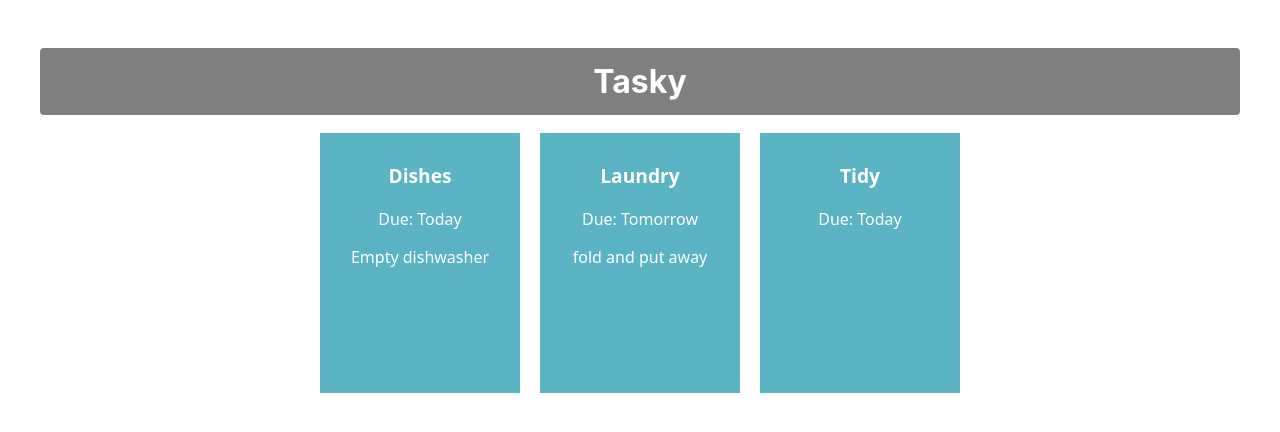
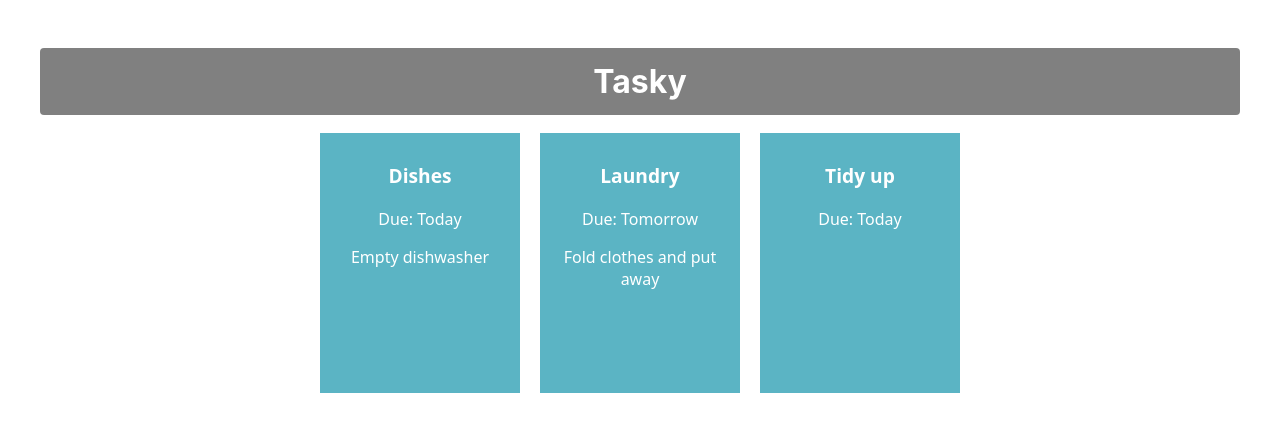
Before and after one commit to theopakieser/react-basics-labs, a React (Create React App) app in the folder tasky/: page / in a window 1280 px wide. Shown: the top 432 px of the page. Built offline with nearby package versions, Linux system fonts and the light colour scheme.

Commit message:
Added task state

```diff
--- a/tasky/src/App.js
+++ b/tasky/src/App.js
@@ -1,13 +1,21 @@
+import React, { useState } from 'react';
 import './App.css';
 import Task from './components/Task';
 
 function App() {
+  const [ taskState, setTaskState ] = useState({
+    tasks: [
+      { title:"Dishes", description: "Empty dishwasher", deadline: "Today" },
+      { title: "Laundry", description: "Fold clothes and put away", deadline: "Tomorrow" },
+      { title: "Tidy up", deadline: "Today" }
+    ]
+  });
   return (
     <div className="container">
       <h1>Tasky</h1>
-      <Task title="Dishes" deadline="Today" description ="Empty dishwasher"/>
-      <Task title="Laundry" deadline="Tomorrow" description="fold and put away"/>
-      <Task title="Tidy" deadline="Today" />
+      <Task title={taskState.tasks[0].title} deadline={taskState.tasks[0].deadline} description={taskState.tasks[0].description} />
+      <Task title={taskState.tasks[1].title} deadline={taskState.tasks[1].deadline} description={taskState.tasks[1].description} />
+      <Task title={taskState.tasks[2].title} deadline={taskState.tasks[2].deadline} description={taskState.tasks[2].description} />
     </div>
   );
 }
```
